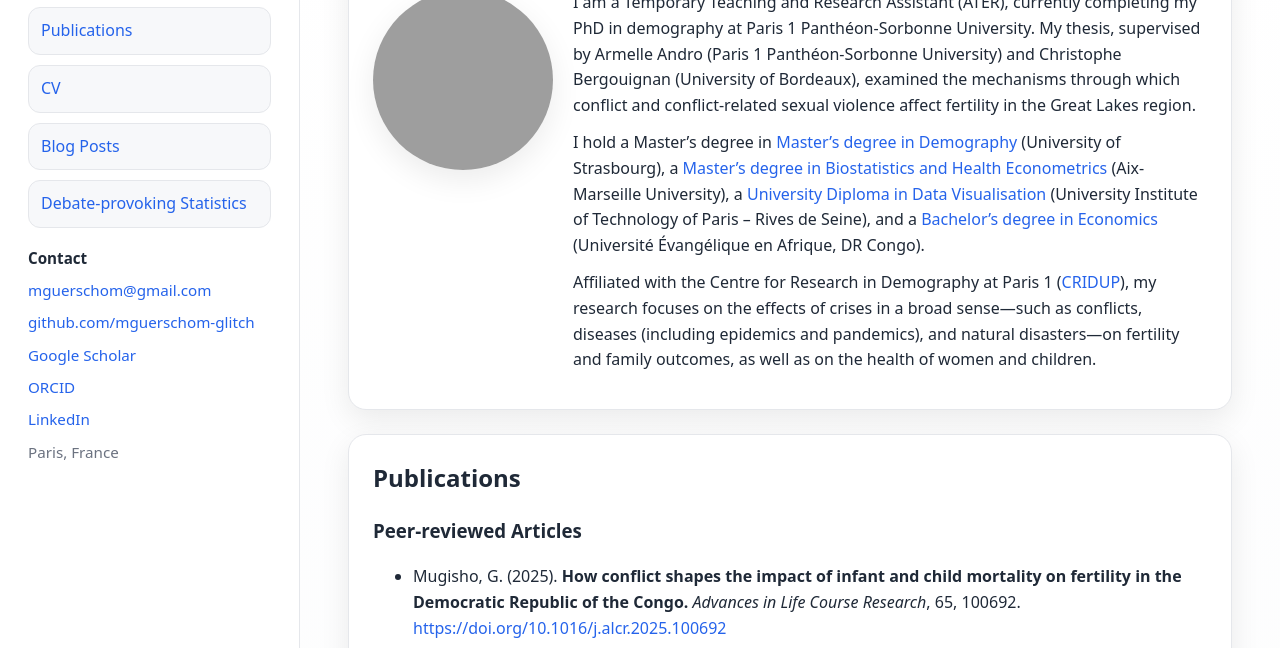
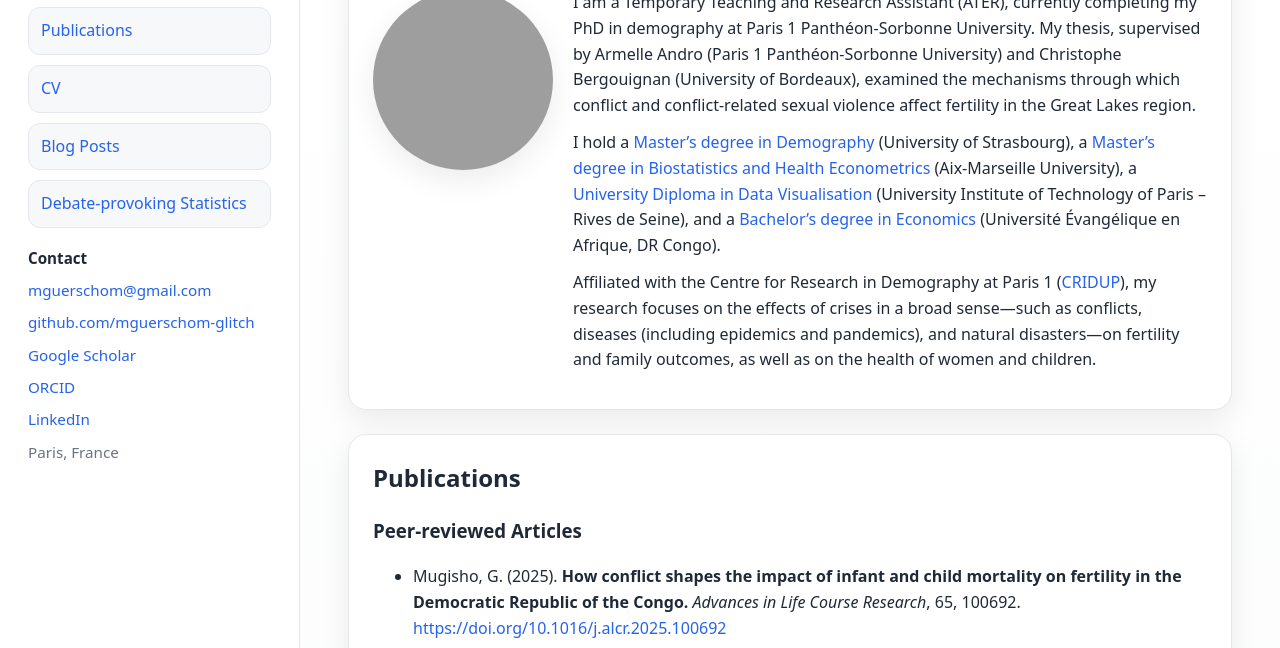
Before and after one commit to mguerschom-glitch/GuerschomMugisho.github.io, a plain HTML site: page index.html in a window 1280 px wide. Shown: the part 125-773 px from the top of the page. Drawn offline with Linux system fonts and the light colour scheme; grey boxes are pictures that could not be loaded.

Commit message:
Add files via upload

```diff
--- a/index.html
+++ b/index.html
@@ -135,7 +135,7 @@
           <img src="profile.jpg" alt="Portrait of Guerschom Mugisho" />
           <div>
             <p>I am a Temporary Teaching and Research Assistant (ATER), currently completing my PhD in demography at Paris 1 Panthéon-Sorbonne University. My thesis, supervised by Armelle Andro (Paris 1 Panthéon-Sorbonne University) and Christophe Bergouignan (University of Bordeaux), examined the mechanisms through which conflict and conflict-related sexual violence affect fertility in the Great Lakes region.</p>
-            <p>I hold a Master’s degree in <a href="https://sciences-sociales.unistra.fr/formation/master/demographie/parcours-demographie-PR458-14431?tab=cours" target="_blank" rel="noopener">Master’s degree in Demography</a> (University of Strasbourg), a <a href="http://sesstim.univ-amu.fr/sites/default/files/affiche-master-mqers.pdf" target="_blank" rel="noopener">Master’s degree in Biostatistics and Health Econometrics</a> (Aix-Marseille University), a <a href="https://iutparis-seine.u-paris.fr/wp-content/uploads/sites/3/2023/11/DU-Dataviz.pdf" target="_blank" rel="noopener">University Diploma in Data Visualisation</a> (University Institute of Technology of Paris – Rives de Seine), and a <a href="https://uea.ac.cd/faculte-des-sciences-economiques-et-de-gestion/" target="_blank" rel="noopener">Bachelor’s degree in Economics</a> (Université Évangélique en Afrique, DR Congo).</p>
+            <p>I hold a <a href="https://sciences-sociales.unistra.fr/formation/master/demographie/parcours-demographie-PR458-14431?tab=cours" target="_blank" rel="noopener">Master’s degree in Demography</a> (University of Strasbourg), a <a href="http://sesstim.univ-amu.fr/sites/default/files/affiche-master-mqers.pdf" target="_blank" rel="noopener">Master’s degree in Biostatistics and Health Econometrics</a> (Aix-Marseille University), a <a href="https://iutparis-seine.u-paris.fr/wp-content/uploads/sites/3/2023/11/DU-Dataviz.pdf" target="_blank" rel="noopener">University Diploma in Data Visualisation</a> (University Institute of Technology of Paris – Rives de Seine), and a <a href="https://uea.ac.cd/faculte-des-sciences-economiques-et-de-gestion/" target="_blank" rel="noopener">Bachelor’s degree in Economics</a> (Université Évangélique en Afrique, DR Congo).</p>
             <p>Affiliated with the Centre for Research in Demography at Paris 1 (<a href="https://cridup.pantheonsorbonne.fr/" target="_blank" rel="noopener">CRIDUP</a>), my research focuses on the effects of crises in a broad sense—such as conflicts, diseases (including epidemics and pandemics), and natural disasters—on fertility and family outcomes, as well as on the health of women and children.</p>
           </div>
         </div>
```
